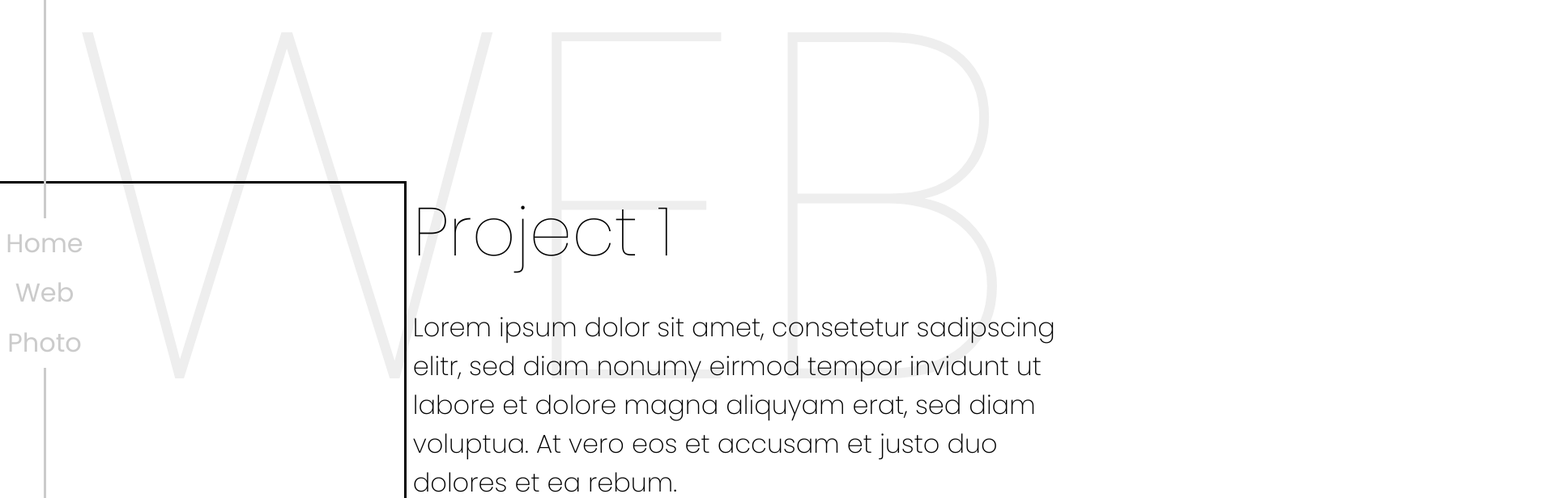
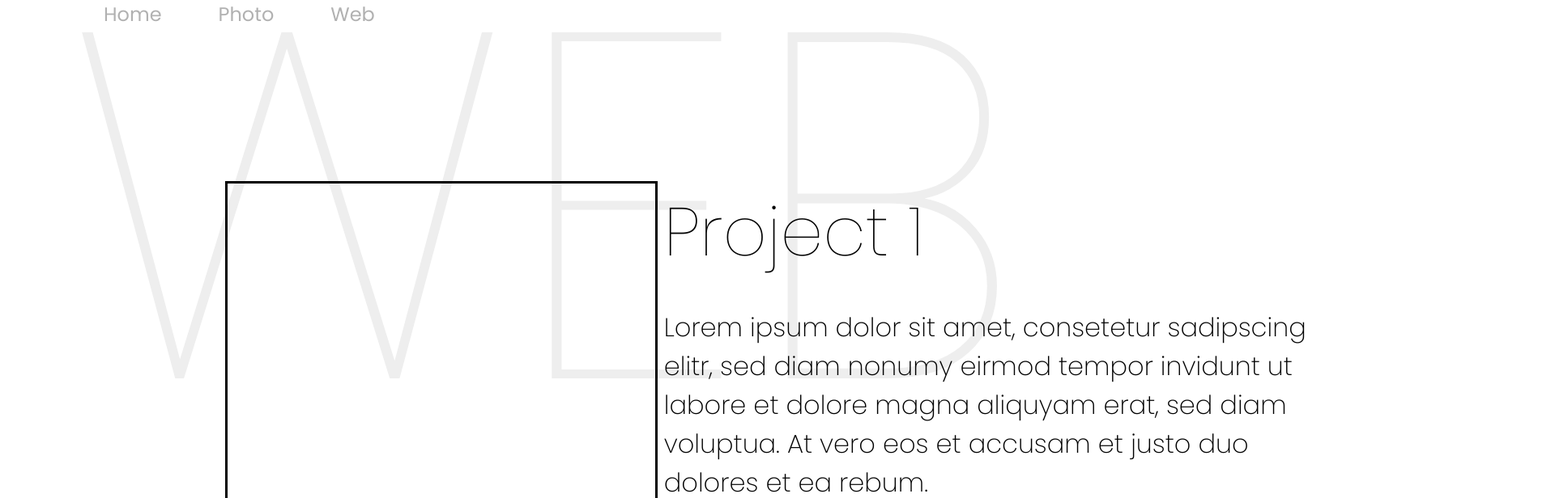
Before and after one commit to Ashtroe/portfolio-site, a React (Create React App) app: page /web in a window 1280 px wide. Shown: the top 616 px of the page at 81% size, 1920 px wide, since content can reach past the window. Built offline with nearby package versions, Linux system fonts and the light colour scheme.

Commit message:
change nav bar

```diff
--- a/package.json
+++ b/package.json
@@ -11,6 +11,7 @@
     "react-image-gallery": "^1.0.8",
     "react-router-dom": "^5.2.0",
     "react-scripts": "4.0.0",
+    "react-sidebar": "^3.0.2",
     "web-vitals": "^0.2.4"
   },
   "scripts": {
--- a/src/App.js
+++ b/src/App.js
@@ -8,7 +8,7 @@ import {
   useParams,
   useLocation
 } from 'react-router-dom'
-import SideNav from './components/SideNav'
+import Nav from './components/Nav'
 import Landing from './components/Landing'
 import Web from './components/Web'
 import Photo from './components/Photo'
@@ -26,12 +26,14 @@ let ScrollToTop = ()=>{
 
 
 function App() {
-
+  useEffect(()=>{
+    console.log('scroll');
+  },[])
   return (
     <Router>
       <ScrollToTop />
       <div className="App">
-        <SideNav />
+          <Nav />
           <Switch>
             <Route path="/" exact>
               <Landing img = {face}/>
--- /dev/null
+++ b/src/components/Nav.js
@@ -0,0 +1,18 @@
+import React from 'react'
+import {
+  BrowserRouter as Router,
+  Switch,
+  Route,
+  Link,
+} from 'react-router-dom'
+
+let Nav = ()=>{
+  return (
+    <div className= 'nav'>
+      <Link to='/'>Home</Link>
+      <Link to='/Photo'>Photo</Link>
+      <Link to='/Web'>Web</Link>
+    </div>
+  )
+}
+export default Nav
--- a/src/components/SideNav.js
+++ b/src/components/SideNav.js
@@ -8,7 +8,19 @@ import {
 
 let SideNav = ()=>{
   return (
-    <div className='side-nav'>
+    <div className='side-nav'
+      onMouseOver={()=>{
+        let container = document.querySelector('.side-nav')
+        container.classList.toggle('visible')
+      }}
+      onMouseOut={()=>{
+        let container = document.querySelector('.side-nav')
+        container.classList.toggle('visible')
+      }}>
+
+
+      <div className='side-nav-content'
+        >
         <div className='line' id='top'></div>
           <div className='links'>
             <Link to="/">
@@ -33,6 +45,8 @@ let SideNav = ()=>{
           </a>
           <div className='line' id='bottom'></div>
       </div>
+
+    </div>
   )
 }
 export default SideNav
--- a/src/styles.css
+++ b/src/styles.css
@@ -1,11 +1,12 @@
 @import "~react-image-gallery/styles/css/image-gallery.css";
+
 
 body{
   box-sizing: border-box;
   font-family: 'Poppins', sans-serif;
-  margin: 0 10px 0 10px;;
+  margin: 0;
   height:100vh;
-  width: 100vw;
+  width: 1920px;;
   overflow-x: hidden;
   display: flex;
 }
@@ -31,19 +32,63 @@ h1{
   z-index: -2;
   margin: 0;
 }
-
+/* Nav */
+.nav{
+  position: absolute;
+}
+a{
+  font-size: 24px;
+  text-decoration: none;
+  color: #B1B1B1;
+  margin-left: 4.375rem;
+}
+a:first-of-type{
+  margin-left: 8rem;
+}
+a:hover{
+  color: #CD6161;
+  font-weight: bold;
+}
 /* SideNav */
 .side-nav{
+  border:solid;
   position: fixed;
-  left: 0;
+  left: -100px;
   height: 1080px;
-  width: 70px;
+  width: 140px;
   display: flex;
   flex-direction: column;
   align-items: center;
-  margin-left: 20px;
+}
+.side-nav-content{
+  visibility: hidden;
+}
+.visible{
+  visibility: visible;
+  position: fixed;
+  left: 0px;
+  height: 1080px;
+  display: flex;
+  flex-direction: column;
+  align-items: center;
 }
 
+.hamburger{
+  display: flex;
+  flex-direction: column;
+  align-items: center;
+  justify-content: space-between;
+  width: 50px;
+  height: 50px;;
+  position: fixed;
+  top: 20px;
+  left: 30px;
+  z-index: 1;
+}
+.ham-line{
+  border-top: medium solid #CBCBCB;
+  width: 50px;
+}
 .line{
   color: #CBCBCB;
   border-left: solid;
@@ -55,15 +100,6 @@ h1{
   flex-direction: column;
   align-items: center;
   justify-content: space-around;
-}
-a{
-  font-size: 32px;
-  text-decoration: none;
-  color: #CBCBCB;
-}
-a:hover{
-  color: #CD6161;
-  font-weight: bold;
 }
 .ext-link{
   width: 3rem;
@@ -91,7 +127,8 @@ a:hover{
   background-size: contain;
 }
 #top{
-  height: 270px;
+
+  height: 220px;
 }
 #mid{
   height: 230px;
@@ -133,9 +170,10 @@ img{
 
 /* About */
 .about{
-  width: inherit;
+  margin: 0;
+  width: 100vw;
   height: 1080px;
-
+  background: #CD6161
 }
 #about{
   font-size: 34rem;
@@ -160,6 +198,7 @@ img{
 }
 .about p{
   font-size: 4rem;
+  color: #EEEEEE;
 }
 
 /* Web Projects */
@@ -239,3 +278,11 @@ img{
   object-fit: contain;
   visibility: hidden;
 }
+/* Mobile */
+@media screen and (max-width: 375px) {
+  .profile-pic-ctnr{
+    position: absolute;
+    top: auto;
+    left: 0
+  }
+}
```
Also changed, not shown: 1 other file (tests, documents, lock files or other folders). Lines whose indentation alone changed are shown as unchanged.
